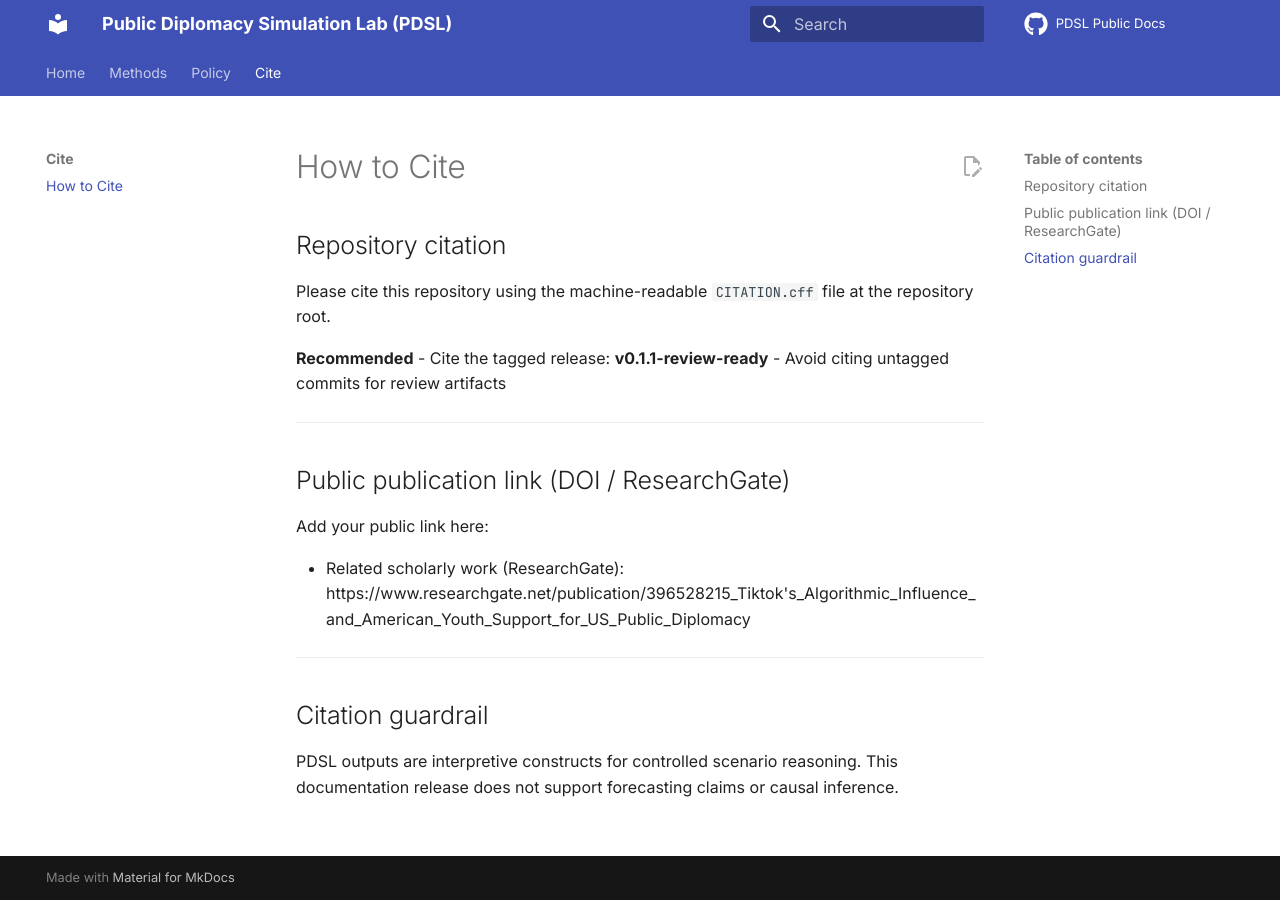
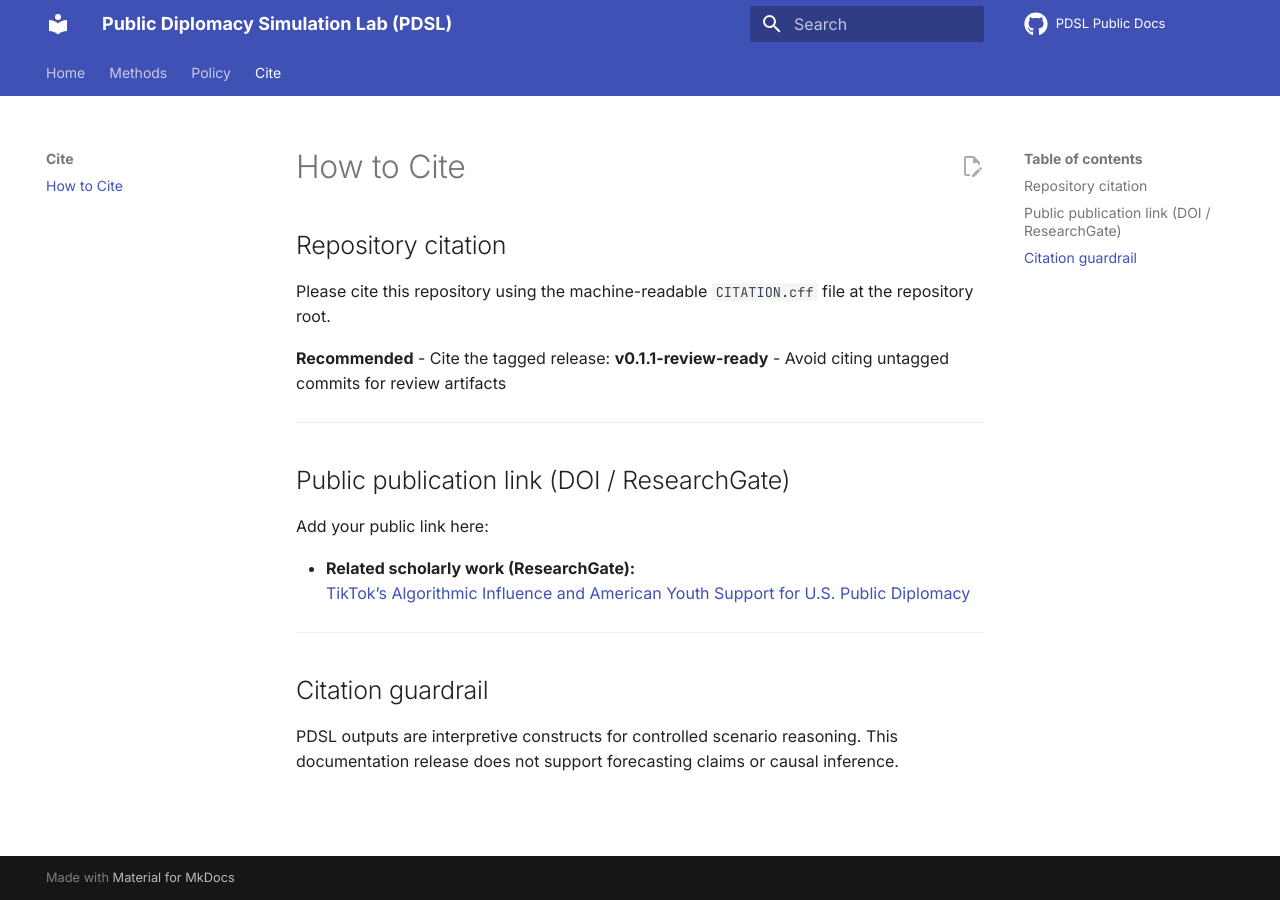
Before and after one commit to damasconsultingservices-lang/pdsl-docs, an MkDocs documentation site: the page built from docs/cite/index.md, in a window 1280 px wide. Built offline with MkDocs 1.6.1 and Material for MkDocs 9.7.7, drawn with Linux system fonts in a browser that asks for light colours; comment, search, counter and statistics services are not loaded; some of the changed lines change nothing that is shown.

Commit message:
Format ResearchGate publication link for clarity and readability

```diff
--- a/docs/cite/index.md
+++ b/docs/cite/index.md
@@ -14,7 +14,8 @@ Please cite this repository using the machine-readable `CITATION.cff` file at th
 
 Add your public link here:
 
-- Related scholarly work (ResearchGate): https://www.researchgate.net/publication/396528215_Tiktok's_Algorithmic_Influence_and_American_Youth_Support_for_US_Public_Diplomacy
+- **Related scholarly work (ResearchGate):**
+  [TikTok’s Algorithmic Influence and American Youth Support for U.S. Public Diplomacy](https://www.researchgate.net/publication/396528215_Tiktok's_Algorithmic_Influence_and_American_Youth_Support_for_US_Public_Diplomacy)
 
 ---
 
```
